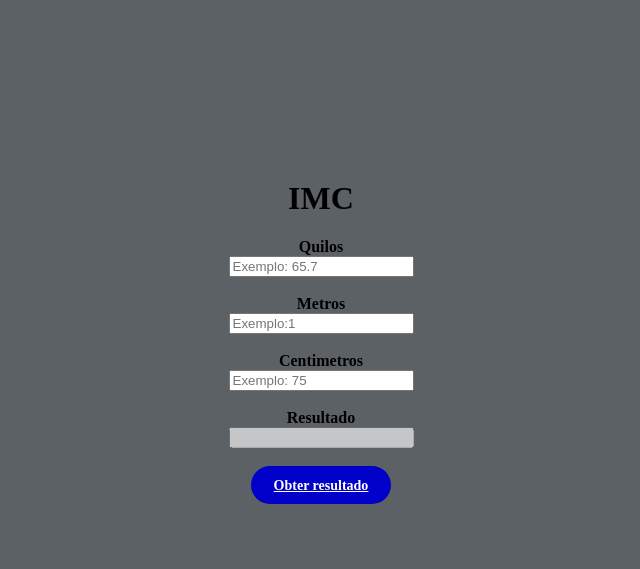
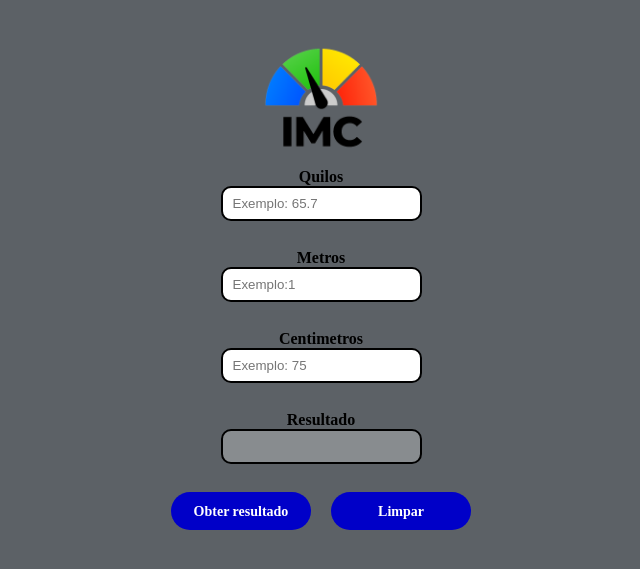
Before and after one commit to ElbertJean/Estudos, a PHP site: page / in a window 1280 px wide. Shown: the top 569 px of the page, without its empty margins (319-959 px from the left). Run offline with PHP 8.4, Linux system fonts and the light colour scheme.

Commit message:
atualizacao ex1

```diff
--- a/2-javascript/ex1/index.html
+++ b/2-javascript/ex1/index.html
@@ -10,27 +10,32 @@
 
 <body>
     <header>
-        <h1 class="tituloPrincipal">IMC</h1>
+        <h1 class="divH1"><img class="imagemH1" src="./title.png"></h1>
     </header>
     <main>
         <form id="formulario" class="formulario">
             <label><strong>Quilos</strong></label><br>
-            <input type="text" name="quilos" placeholder="Exemplo: 65.7"><br><br>
+            <input class="input" type="text" name="quilos" placeholder="Exemplo: 65.7"><br><br>
 
             <label><strong>Metros</strong></label><br>
-            <input type="number" name="metros" placeholder="Exemplo:1"><br><br>
+            <input class="input" name="metros" placeholder="Exemplo:1"><br><br>
 
             <label><strong>Centimetros</strong></label><br>
-            <input type="number" name="centimetros" placeholder="Exemplo: 75"><br><br>
+            <input class="input" name="centimetros" placeholder="Exemplo: 75"><br><br>
 
             <label><strong>Resultado</strong></label><br>
-            <input type="number" name="resultado" disabled="disabled"><br><br>
-
-            <div class="botao">
-                <a class="textoBotao" href="#" onclick="enviar()">Obter resultado</a>
+            <input class="input" name="resultado" disabled="disabled"><br><br>
+            <div class="divBotao">
+                <div class="botao">
+                    <a class="textoBotao" href="#" onclick="enviar()">Obter resultado</a>
+                </div>
+                <div class="botao">
+                    <a class="textoBotao" href="#" onclick="reset()">Limpar</a>
+                </div>
             </div>
-            <p id="paragraph"></p>
+            <p class="paragraph "id="paragraph"></p>
         </form>
+        <img class="tabelaIMC" id="tabelaIMC">
     </main>
     <script src="./script.js"></script>
 </body>
--- a/2-javascript/ex1/script.js
+++ b/2-javascript/ex1/script.js
@@ -1,13 +1,36 @@
-function enviar () {
+function enviar (event) {
     var formulario = document.getElementById("formulario");
+    var paragraph = document.getElementById("paragraph");
+    var tabela_imc = document.getElementById("tabelaIMC");
 
     var quilos = Number(formulario.quilos.value);
-    var metros = Number(formulario.metros.value);
-    var centimetros = Number(formulario.centimetros.value);
+    if (isNaN(quilos) || quilos <=0 || quilos >300){
+        paragraph.innerHTML = "Por favor, insira um peso válido!";
+    } else {
 
-    var altura = (metros * 100 + centimetros) / 100;
+        var metros = Number(formulario.metros.value);
+        if (isNaN(metros) || metros <=0 || metros >2) {
+            paragraph.innerHTML = "Por favor, insira uma altura válida";
+        } else {
 
-    var imc = quilos / (altura * altura);
+            var centimetros = Number(formulario.centimetros.value);
+            if (isNaN(centimetros) || centimetros <=0 || centimetros > 99){
+                paragraph.innerHTML = "Por favor, insira o valor válido de centimetros";
+            } else {
 
-    formulario.resultado.value = imc.toFixed(2);
+                var altura = (metros * 100 + centimetros) / 100;
+                var imc = quilos / (altura * altura);
+
+                formulario.resultado.value = imc.toFixed(2);
+                paragraph.innerHTML="";
+
+                tabela_imc.src ="./tabela-imc.png";
+
+            }
+        }
+    }
 }
+
+function reset() {
+    document.getElementById("formulario").reset();
+}
--- a/2-javascript/ex1/style.css
+++ b/2-javascript/ex1/style.css
@@ -2,13 +2,33 @@
     background-color: rgb(52, 58, 64, 0.8)
 }
 
-.tituloPrincipal {
+.divH1 {
     text-align: center;
-    margin-top: 180px;
+    margin-top: 40px;
+    margin-bottom: 0;
 }
+
+.imagemH1 {
+    width: 120px;
+}
+
 
 .formulario{
     text-align: center;
+}
+
+.input {
+    margin-bottom: 10px;
+    border-radius: 10px;
+    padding: 8px 10px;
+    border-color: black;
+    border-width: 2px;
+    border-style: solid;
+}
+
+.divBotao {
+    display: inline-flex;
+    float: initial;
 }
 
 .botao {
@@ -19,6 +39,7 @@
     margin: auto;
     padding: 10px;
     border-radius: 20px;
+    margin: 0 10px 0 10px;
 }
 
 .textoBotao {
@@ -26,4 +47,15 @@
     color: white;
     font-size: 14px;
     font-weight: bold;
+    text-decoration: none;
 }
+
+.paragraph {
+    margin: 30px 0 30px 0;
+}
+
+.tabelaIMC{
+    display:block;
+    width: 400px;
+    margin: auto;
+}
```
Also changed, not shown: 2-javascript/ex1/tabela-imc.png (added), 2-javascript/ex1/title.png (added).
